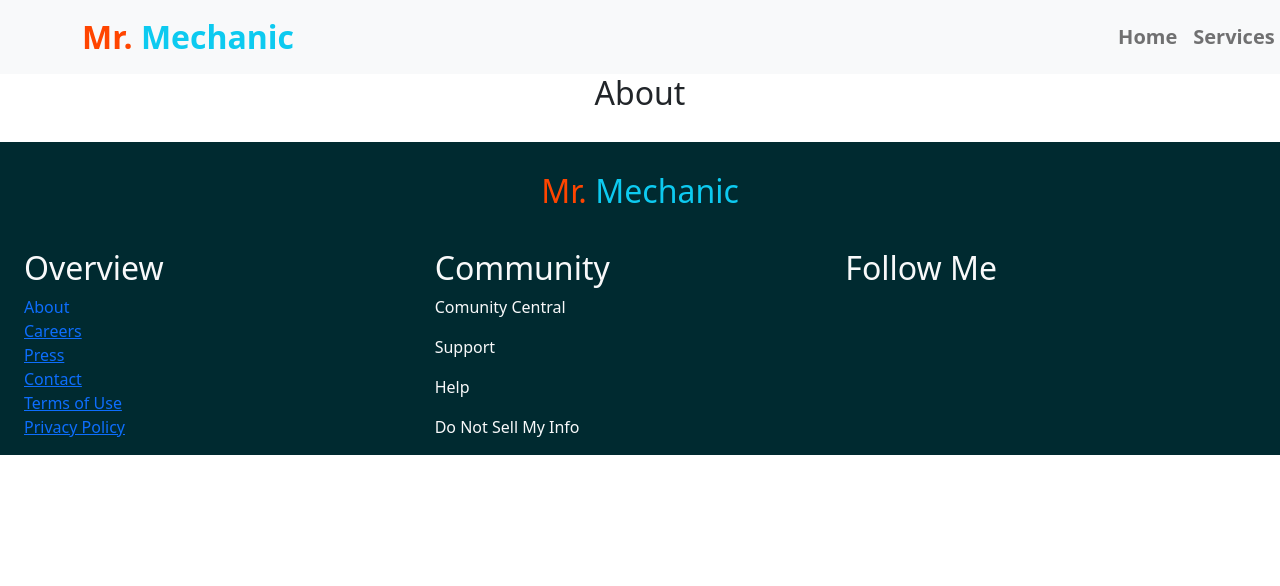
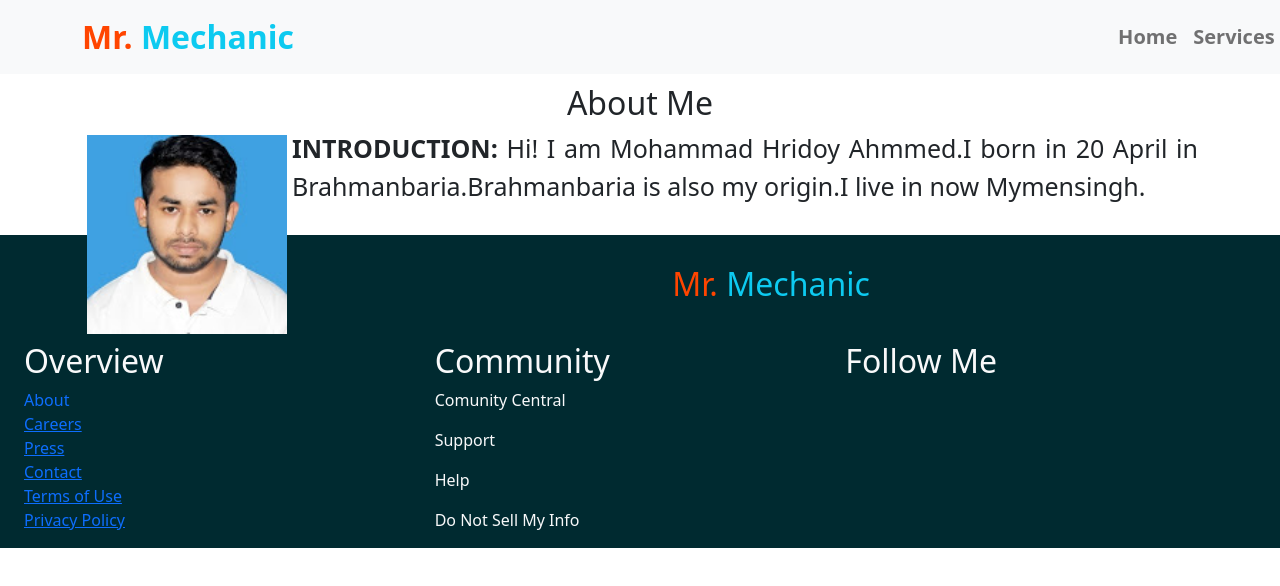
Before and after one commit to hridoy002/Mr_Mechanic, a React (Create React App) app: page /about in a window 1280 px wide. Shown: the top 586 px of the page. Built offline with nearby package versions, Linux system fonts and the light colour scheme.

Commit message:
about sec

```diff
--- /dev/null
+++ b/src/Pages/About/About.css
@@ -0,0 +1,13 @@
+.about{
+    margin: 10px;
+}
+
+img {
+    float: left;
+    margin: 5px;
+    width: 200px;
+}
+.square p {
+    text-align: justify;
+    font-size: 25px;
+}
--- a/src/Pages/About/About.js
+++ b/src/Pages/About/About.js
@@ -1,9 +1,20 @@
 import React from 'react';
-
+import hridoy from '../../images/hridoy.JPG'
+import './About.css'
 const About = () => {
     return (
-        <div>
-            <h2>About</h2>
+        <div className='container about'>
+            <h2>About Me</h2>
+            <div class="square">
+                <div>
+                    <img src={hridoy} alt="" />
+                </div>
+
+
+                <p> <b>INTRODUCTION: </b>Hi! I am Mohammad Hridoy Ahmmed.I born in 20 April in Brahmanbaria.Brahmanbaria is also my origin.I live in now Mymensingh.
+                </p>
+            </div>
+
         </div>
     );
 };
```
Also changed, not shown: src/images/hridoy.JPG (added).
